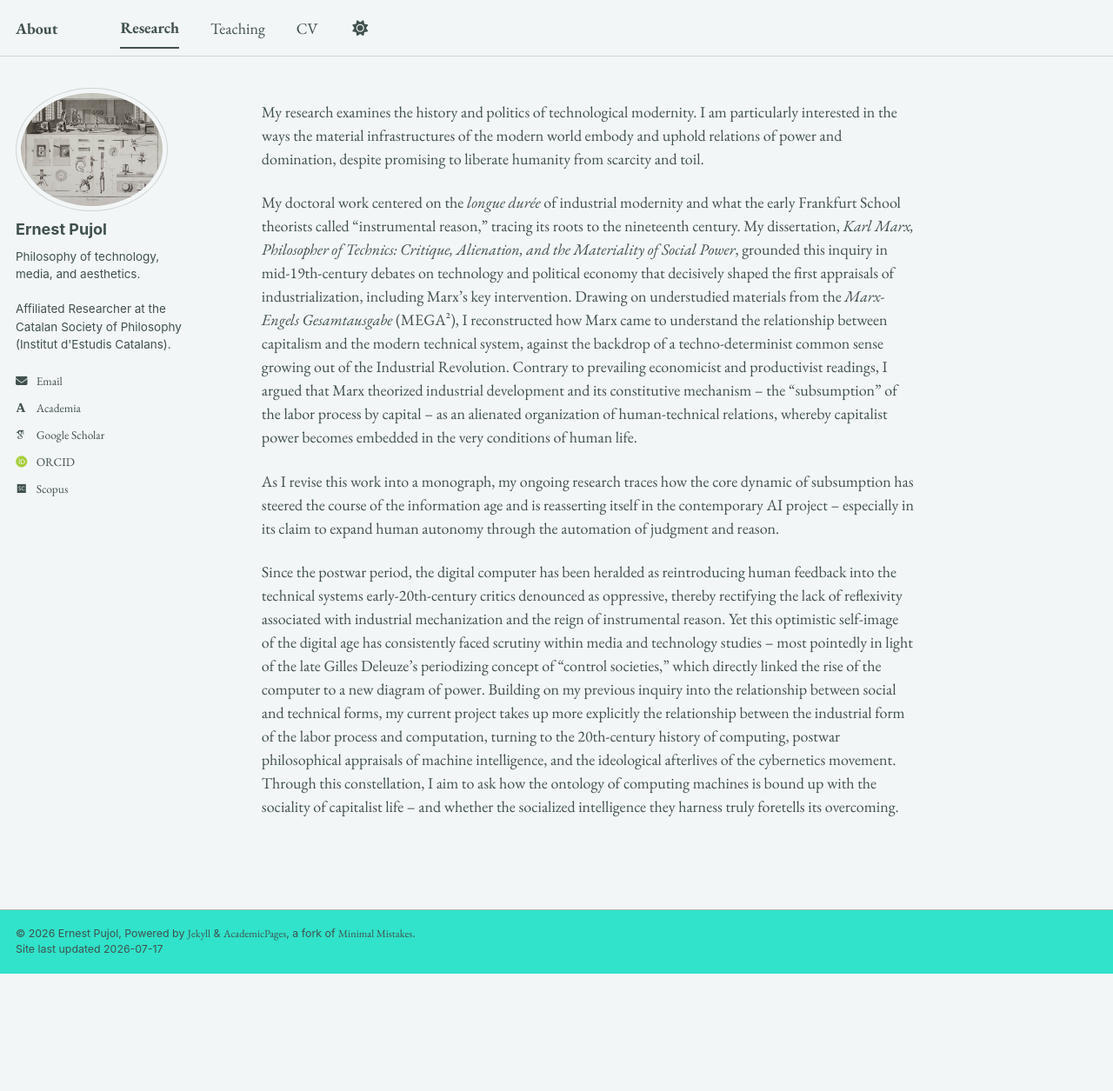
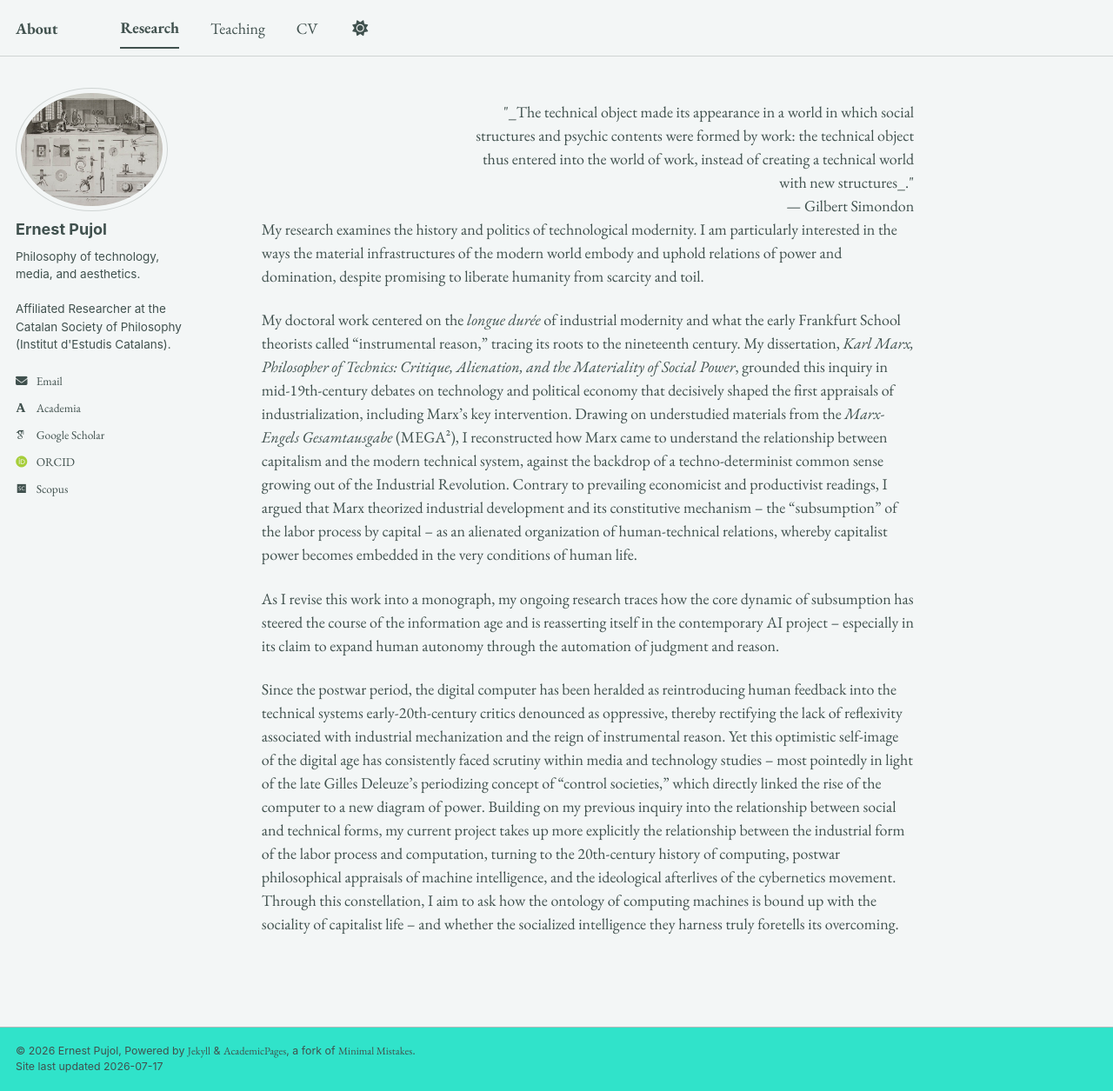
Before and after one commit to epujol90/epujol90.github.io, a Jekyll site: the page built from _pages/research.md, in a window 1280 px wide and 1255 px high. Shown: the whole window at 87% size. Built offline with Jekyll 4.4.1, drawn with Linux system fonts in a browser that asks for light colours; some web fonts are replaced; a script bundle is joined from its source files by our own code; library files that are not in the unit come from our copies.

Commit message:
Update research.md

```diff
--- a/_pages/research.md
+++ b/_pages/research.md
@@ -4,6 +4,12 @@ title: ""
 permalink: /research/
 author_profile: true
 ---
+
+<div style="text-align: right; margin-left: 30%;">
+"_The technical object made its appearance in a world in which social structures and psychic contents were formed by work: the technical object thus entered into the world of work, instead of creating a technical world with new structures_."<br>
+— Gilbert Simondon
+</div>
+
 
 My research examines the history and politics of technological modernity. I am particularly interested in the ways the material infrastructures of the modern world embody and uphold relations of power and domination, despite promising to liberate humanity from scarcity and toil.
 
```
